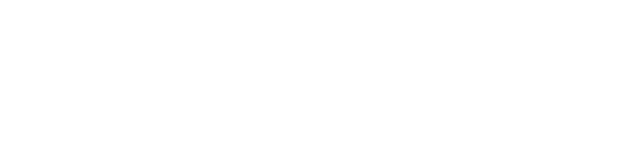
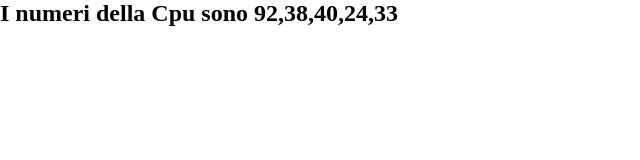
Before and after one commit to Salvatore1985/js-simon, a plain HTML site: page index.html in a window 1280 px wide. Shown: the whole page, without its empty margins (0-640 px from the left). Drawn offline with Linux system fonts and the light colour scheme.

Commit message:
stampo i numeri della Cpu nel pagina

```diff
--- a/index.html
+++ b/index.html
@@ -11,6 +11,12 @@
 
 <body>
     <header></header>
+    <!-- main -->
+    <main>
+        <div>
+            <h2 id="message-cpu"></h2>
+        </div>
+    </main>
     <script src="js/script.js"></script>
 </body>
 
--- a/js/script.js
+++ b/js/script.js
@@ -5,9 +5,28 @@ Dopo 30 secondi l'utente deve inserire, uno alla volta, i numeri che ha visto pr
 Dopo che sono stati inseriti i 5 numeri, il software dice quanti e quali dei numeri da indovinare sono stati individuati.
  */
 
+
+
+//*Inserisco 5 numeri casuali inun arrai che possono essere uguali
 const numberCpu = [];
 let numberPage = generateRandomNumber(numberCpu, 5, 1, 100);
 console.log(numberPage);
+
+//*RECUPERO L'ELEMENTO DAL DOM
+document.getElementById("message-cpu").innerHTML = `
+I numeri della Cpu sono ${numberCpu}`;
+
+
+
+
+
+
+
+
+
+
+
+
 
 //  function che crea un numero random tra min e max e lo inserisci in un'array
 /**
@@ -21,7 +40,7 @@ function generateRandomNumber(numsArray, number, min, max) {
     for (let i = 0; i < number; i++) {
         let randomInteger = Math.floor(Math.random() * ((max + 1) - min) + min);
         numsArray.push(randomInteger);
-        console.log(numsArray);
+
 
     }
 
```
